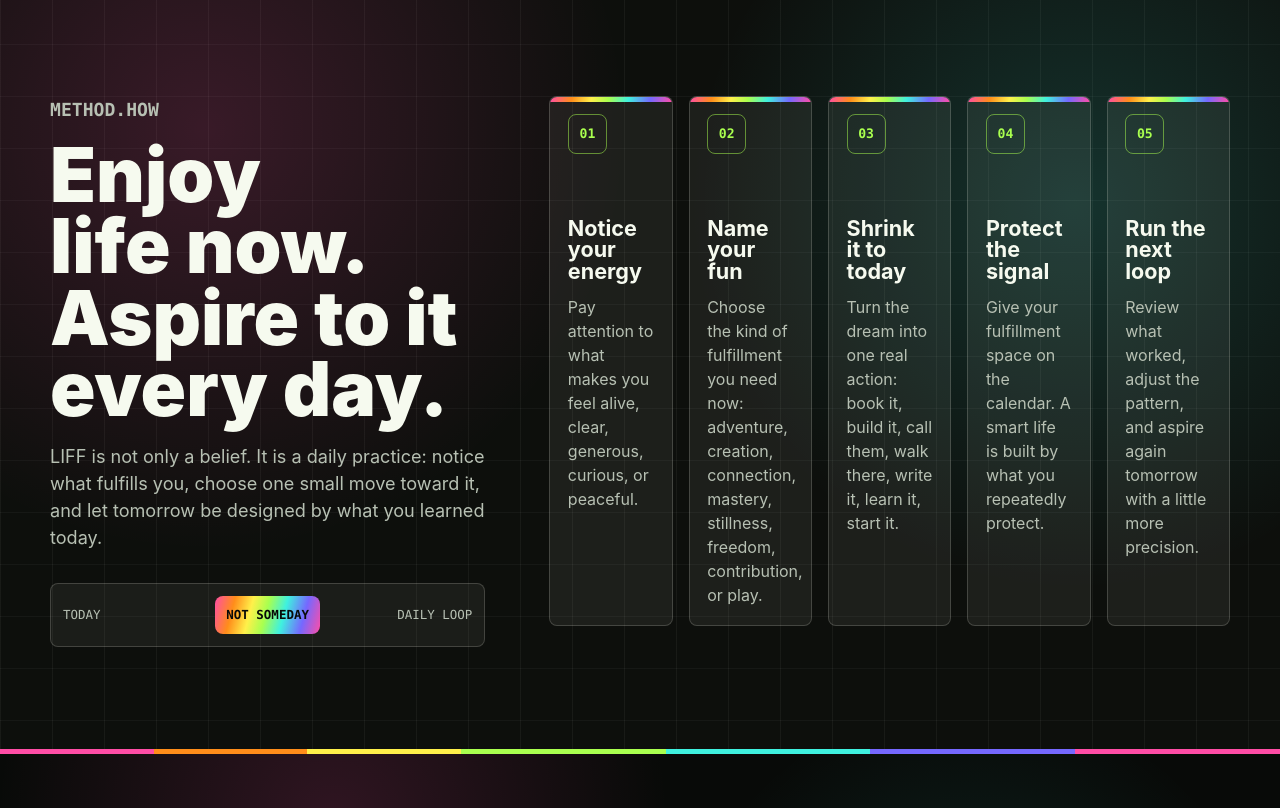
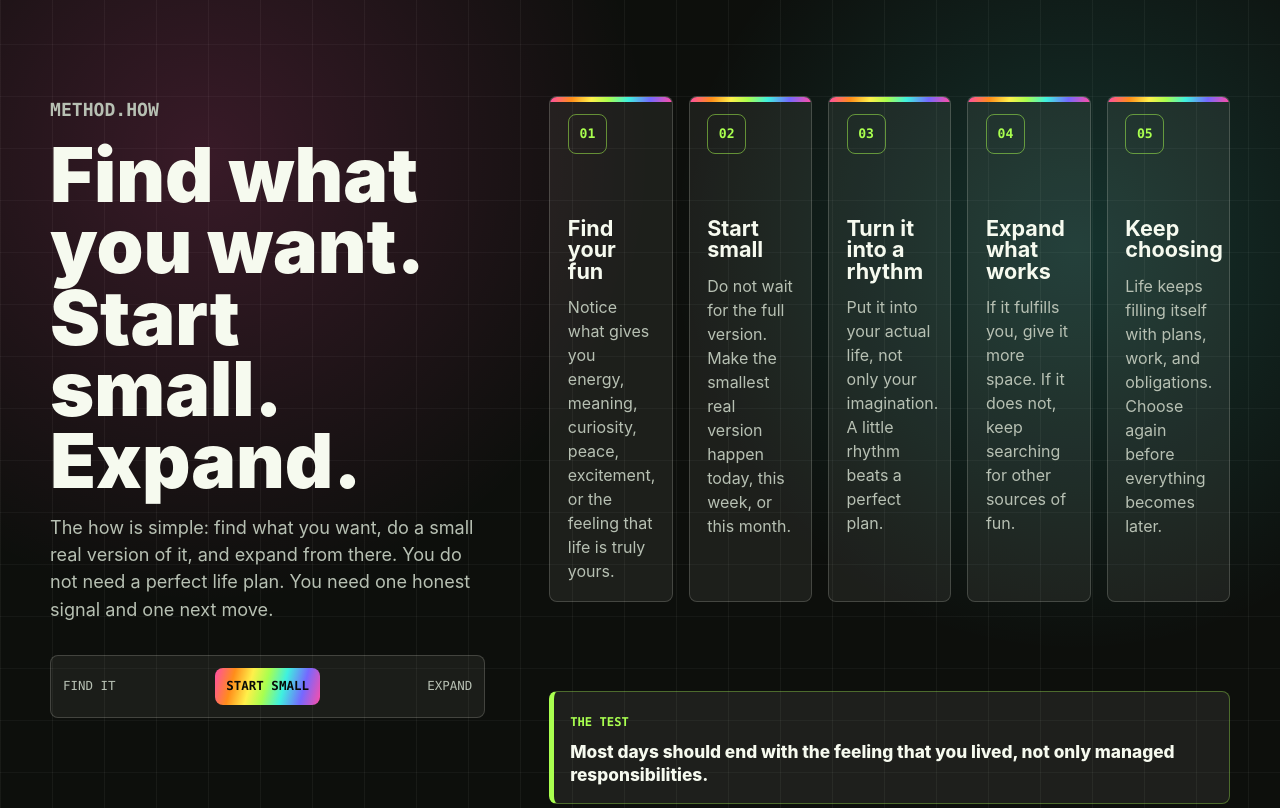
Before and after one commit to omermagic/lifeisforfun, a plain HTML site: page index.html in a window 1280 px wide. Shown: the part 4259-5067 px from the top of the page. Drawn offline with Linux system fonts and the light colour scheme.

Commit message:
Updating the HOW

```diff
--- a/index.html
+++ b/index.html
@@ -5,7 +5,7 @@
   <meta name="viewport" content="width=device-width, initial-scale=1">
   <meta name="description" content="Life is for Fun: a personal motto, creative operating system, and invitation to build a more joyful life.">
   <title>Life is for Fun</title>
-  <link rel="stylesheet" href="style.css?v=20260629-3">
+  <link rel="stylesheet" href="style.css?v=20260630-7">
   <link rel="icon" href="images/lifeisforfun.ico" type="image/x-icon">
   <link rel="preload" as="image" href="images/20240310_112533.jpg">
 </head>
@@ -243,44 +243,49 @@
       <div class="section-inner method-layout">
         <div class="method-copy">
           <p class="section-kicker">method.how</p>
-          <h2>Enjoy life now. Aspire to it every day.</h2>
+          <h2>Find what you want. Start small. Expand.</h2>
           <p>
-            LIFF is not only a belief. It is a daily practice: notice what fulfills you, choose one small move toward it, and let tomorrow be designed by what you learned today.
+            The how is simple: find what you want, do a small real version of it, and expand from there. You do not need a perfect life plan. You need one honest signal and one next move.
           </p>
           <div class="method-mantra" aria-label="Life is for Fun method mantra">
-            <span>today</span>
-            <strong>not someday</strong>
-            <span>daily loop</span>
+            <span>find it</span>
+            <strong>start small</strong>
+            <span>expand</span>
           </div>
         </div>
 
         <ol class="method-steps" aria-label="The Life is for Fun method">
           <li class="method-step">
             <span>01</span>
-            <h3>Notice your energy</h3>
-            <p>Pay attention to what makes you feel alive, clear, generous, curious, or peaceful.</p>
+            <h3>Find your fun</h3>
+            <p>Notice what gives you energy, meaning, curiosity, peace, excitement, or the feeling that life is truly yours.</p>
           </li>
           <li class="method-step">
             <span>02</span>
-            <h3>Name your fun</h3>
-            <p>Choose the kind of fulfillment you need now: adventure, creation, connection, mastery, stillness, freedom, contribution, or play.</p>
+            <h3>Start small</h3>
+            <p>Do not wait for the full version. Make the smallest real version happen today, this week, or this month.</p>
           </li>
           <li class="method-step">
             <span>03</span>
-            <h3>Shrink it to today</h3>
-            <p>Turn the dream into one real action: book it, build it, call them, walk there, write it, learn it, start it.</p>
+            <h3>Turn it into a rhythm</h3>
+            <p>Put it into your actual life, not only your imagination. A little rhythm beats a perfect plan.</p>
           </li>
           <li class="method-step">
             <span>04</span>
-            <h3>Protect the signal</h3>
-            <p>Give your fulfillment space on the calendar. A smart life is built by what you repeatedly protect.</p>
+            <h3>Expand what works</h3>
+            <p>If it fulfills you, give it more space. If it does not, keep searching for other sources of fun.</p>
           </li>
           <li class="method-step">
             <span>05</span>
-            <h3>Run the next loop</h3>
-            <p>Review what worked, adjust the pattern, and aspire again tomorrow with a little more precision.</p>
+            <h3>Keep choosing</h3>
+            <p>Life keeps filling itself with plans, work, and obligations. Choose again before everything becomes later.</p>
           </li>
         </ol>
+
+        <div class="method-target" aria-label="Life is for Fun method test">
+          <span>The test</span>
+          <p>Most days should end with the feeling that you lived, not only managed responsibilities.</p>
+        </div>
       </div>
     </section>
 
--- a/style.css
+++ b/style.css
@@ -555,6 +555,8 @@ canvas {
 
 .method-layout {
   grid-template-columns: minmax(0, 0.78fr) minmax(360px, 1.22fr);
+  column-gap: clamp(2rem, 5vw, 4.5rem);
+  row-gap: 0.55rem;
   align-items: start;
 }
 
@@ -573,6 +575,34 @@ canvas {
   font-family: "SFMono-Regular", Consolas, "Liberation Mono", monospace;
   font-size: 0.78rem;
   text-transform: uppercase;
+}
+
+.method-target {
+  grid-column: 2;
+  margin-top: -2.25rem;
+  border: 1px solid rgba(169, 255, 79, 0.34);
+  border-left: 0.35rem solid var(--acid);
+  border-radius: 8px;
+  background: rgba(246, 250, 239, 0.07);
+  padding: 1rem;
+}
+
+.method-target span {
+  display: inline-flex;
+  margin-bottom: 0.55rem;
+  color: var(--acid);
+  font-family: "SFMono-Regular", Consolas, "Liberation Mono", monospace;
+  font-size: 0.76rem;
+  font-weight: 850;
+  text-transform: uppercase;
+}
+
+.method-target p {
+  margin: 0;
+  color: var(--text);
+  font-size: 1.08rem;
+  font-weight: 820;
+  line-height: 1.35;
 }
 
 .method-mantra strong {
@@ -601,7 +631,7 @@ canvas {
 
 .method-step {
   position: relative;
-  min-height: 340px;
+  min-height: 320px;
   border: 1px solid var(--line);
   background: rgba(246, 250, 239, 0.065);
   padding: 1.1rem;
@@ -970,6 +1000,11 @@ canvas {
     min-height: 260px;
   }
 
+  .method-target {
+    grid-column: auto;
+    margin-top: 1.2rem;
+  }
+
   .fulfillment-grid {
     grid-template-columns: repeat(2, minmax(0, 1fr));
   }
@@ -1101,6 +1136,16 @@ canvas {
     grid-template-columns: 1fr;
   }
 
+  .method-target p {
+    font-size: 0.98rem;
+  }
+
+  .method-target {
+    margin-top: 1.1rem;
+    border-left-width: 1px;
+    border-top: 0.35rem solid var(--acid);
+  }
+
   .method-mantra strong,
   .method-mantra span,
   .method-mantra span:last-child {
```
